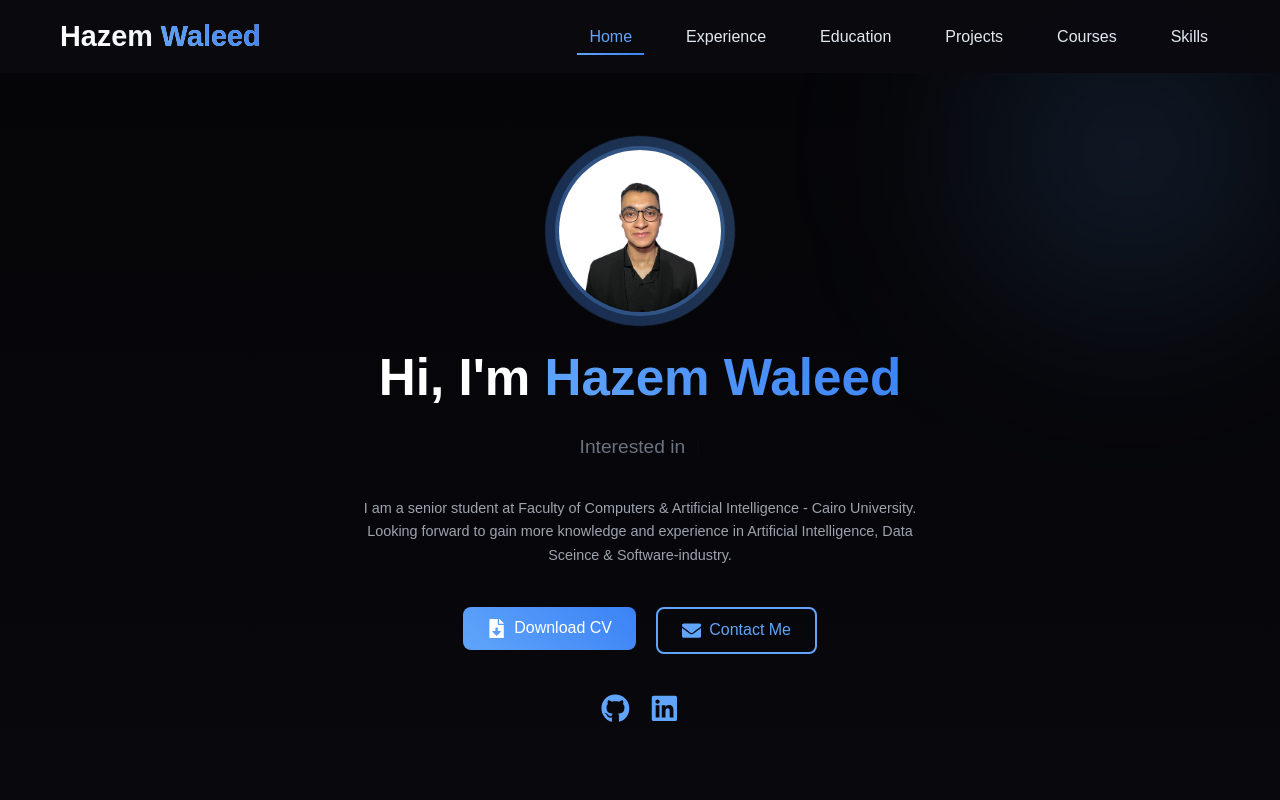
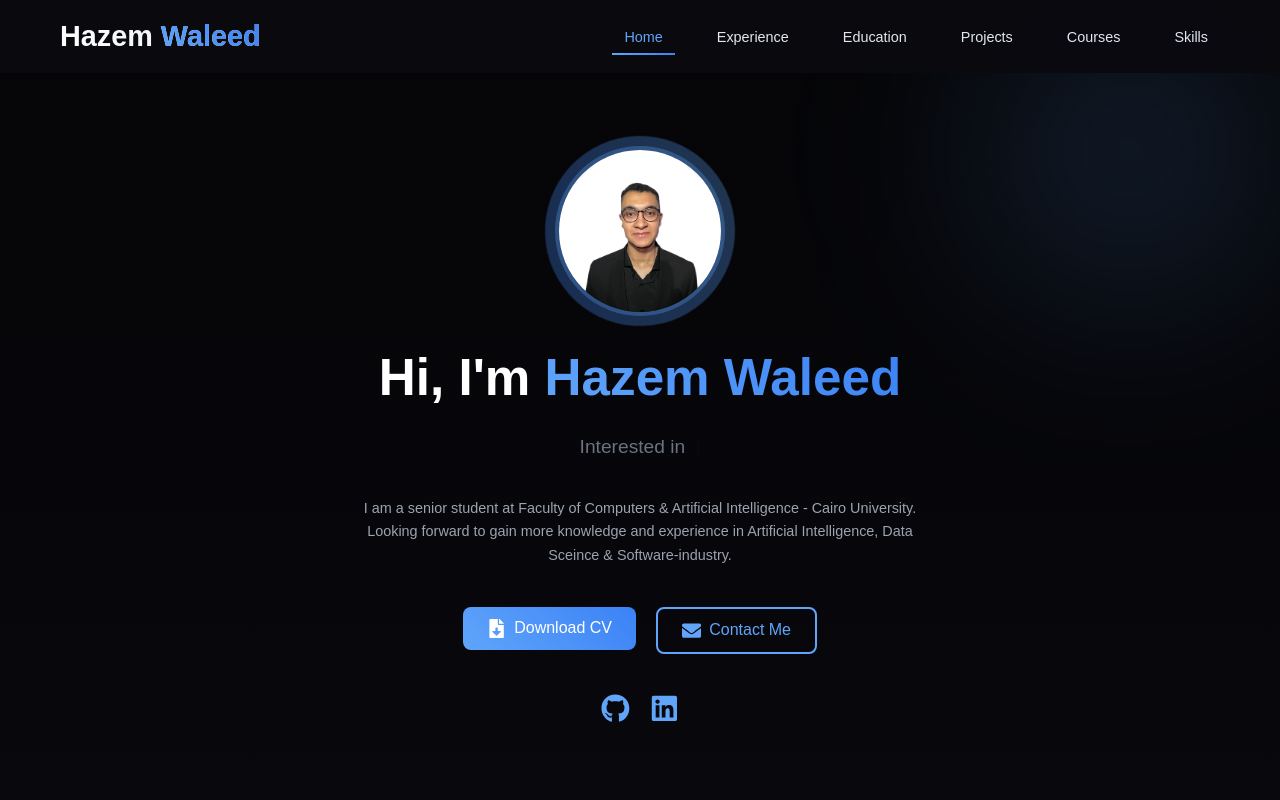
Before and after one commit to hazem-walied/HazemWaleed, a Next.js app: page / in a window 1280 px wide. Shown: the top 800 px of the page. Built offline with nearby package versions, Linux system fonts and the light colour scheme.

Commit message:
changing some styles-7

```diff
--- a/app/components/Navbar.module.css
+++ b/app/components/Navbar.module.css
@@ -57,7 +57,7 @@
 .nav li a {
     color: #e2e8f0;
     text-decoration: none;
-    font-size: 1rem;
+    font-size: 0.9rem;
     font-weight: 500;
     padding: 8px 12px;
     border-radius: 8px;
```
